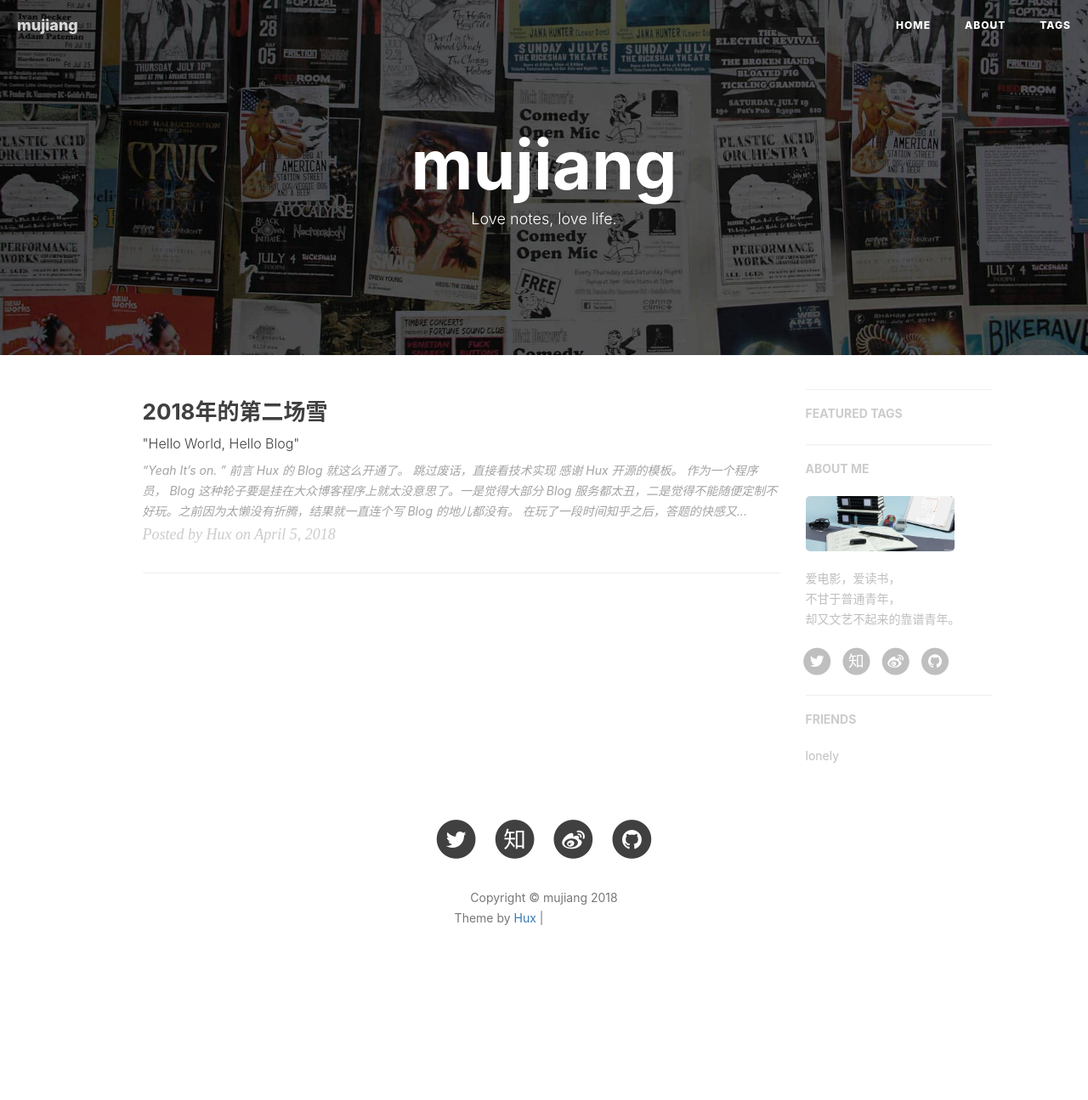
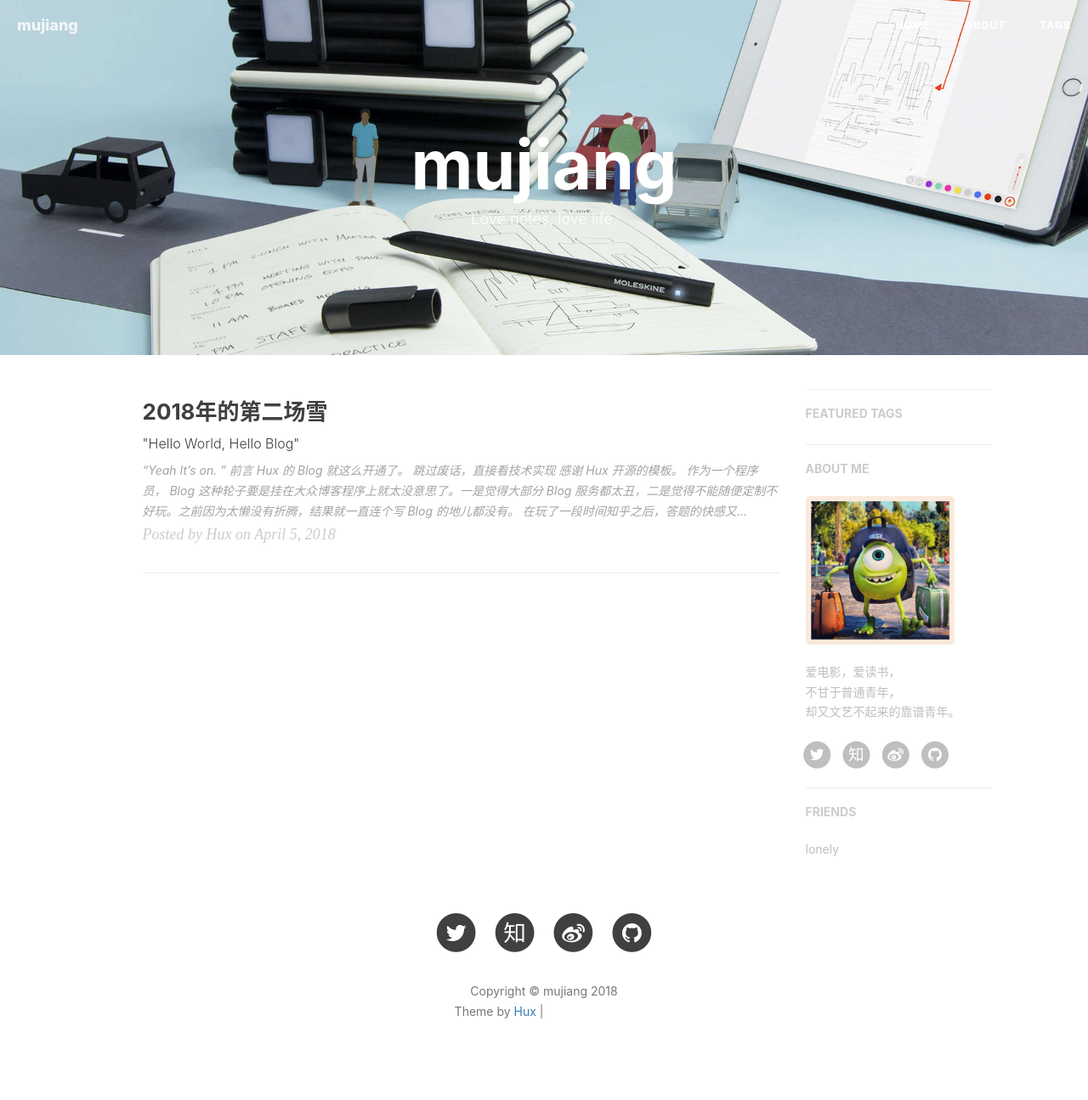
Before and after one commit to littlemujiang/littlemujiang.github.io, a Jekyll site: the page built from index.html, in a window 1280 px wide. Shown: the whole page at 85% size. Built offline with Jekyll 4.4.1, drawn with Linux system fonts in a browser that asks for light colours; nearby versions of some CDN libraries; the list of posts is cut into pages by our own code; comment, search, counter and statistics services are not loaded; before the commit the page ends 1185 px from its top, so only the background shows below that; grey boxes are pictures that could not be loaded.

Commit message:
change pic of home and tag page

```diff
--- a/_config.yml
+++ b/_config.yml
@@ -1,7 +1,7 @@
 # Site settings
 title: mujiang
 SEOTitle: mujiang的博客 | mujiang's Blog
-header-img: img/home-bg.jpg
+header-img: img/home-bg-moleskine.jpg
 email: xlchen_bit@163.com
 description: "mujiang，Software Engineer，Reader， Movier "
 keyword: "随笔,技术  "
@@ -68,7 +68,7 @@
 # Sidebar settings
 sidebar: true                           # whether or not using Sidebar.
 sidebar-about-description: "爱电影，爱读书，<br>不甘于普通青年，<br>却又文艺不起来的靠谱青年。"
-sidebar-avatar: /img/my-git-hd-pen.jpg      # use absolute URL, seeing it's used in both `/` and `/about/`
+sidebar-avatar: /img/my-git-hd.jpg      # use absolute URL, seeing it's used in both `/` and `/about/`
 
 
 
```
Also changed, not shown: img/home-bg-moleskine.jpg (renamed from img/my-git-hd-pen.jpg).
